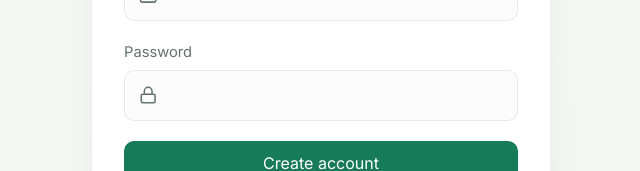
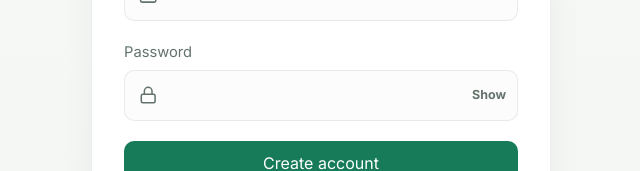
Before and after one commit to faizan-mern/Ai-expense-tracker, a React (Vite) app in the folder frontend/: page /register in a window 1280 px wide. Shown: the part 430-601 px from the top of the page, without its empty margins (319-959 px from the left). Built offline with nearby package versions, Linux system fonts and the light colour scheme; no server answers.

Commit message:
evaluation non-blocking  & show password funcnality

```diff
--- a/frontend/src/pages/LoginPage.jsx
+++ b/frontend/src/pages/LoginPage.jsx
@@ -11,6 +11,7 @@ export default function LoginPage() {
   const [form, setForm] = useState({ email: "", password: "" });
   const[error, setError] = useState("");
   const [isSubmitting, setIsSubmitting] = useState(false);
+  const [showPassword, setShowPassword] = useState(false);
 
   async function handleSubmit(event) {
     event.preventDefault();
@@ -63,10 +64,10 @@ export default function LoginPage() {
 
           <label>
             Password
-            <div className="input-wrapper">
+            <div className="input-wrapper input-wrapper--with-action">
               <Lock className="input-icon" />
               <input
-                type="password"
+                type={showPassword ? "text" : "password"}
                 value={form.password}
                 autoComplete="current-password"
                 onChange={(event) =>
@@ -74,6 +75,14 @@ export default function LoginPage() {
                 }
                 required
               />
+              <button
+                type="button"
+                onClick={() => setShowPassword((current) => !current)}
+                className="input-action-button"
+                aria-label={showPassword ? "Hide password" : "Show password"}
+              >
+                {showPassword ? "Hide" : "Show"}
+              </button>
             </div>
           </label>
 
--- a/frontend/src/pages/RegisterPage.jsx
+++ b/frontend/src/pages/RegisterPage.jsx
@@ -14,6 +14,7 @@ export default function RegisterPage() {
   });
   const [error, setError] = useState("");
   const[isSubmitting, setIsSubmitting] = useState(false);
+  const [showPassword, setShowPassword] = useState(false);
 
   async function handleSubmit(event) {
     event.preventDefault();
@@ -83,10 +84,10 @@ export default function RegisterPage() {
 
           <label>
             Password
-            <div className="input-wrapper">
+            <div className="input-wrapper input-wrapper--with-action">
               <Lock className="input-icon" />
               <input
-                type="password"
+                type={showPassword ? "text" : "password"}
                 value={form.password}
                 autoComplete="new-password"
                 onChange={(event) =>
@@ -95,6 +96,14 @@ export default function RegisterPage() {
                 minLength={6}
                 required
               />
+              <button
+                type="button"
+                onClick={() => setShowPassword((current) => !current)}
+                className="input-action-button"
+                aria-label={showPassword ? "Hide password" : "Show password"}
+              >
+                {showPassword ? "Hide" : "Show"}
+              </button>
             </div>
           </label>
 
--- a/frontend/src/styles.css
+++ b/frontend/src/styles.css
@@ -128,6 +128,10 @@ label {
   padding-left: 2.75rem;
 }
 
+.input-wrapper--with-action input {
+  padding-right: 3.25rem;
+}
+
 .input-icon {
   position: absolute;
   left: 0.95rem;
@@ -137,6 +141,30 @@ label {
   transform: translateY(-50%);
   color: var(--muted);
   pointer-events: none;
+}
+
+.input-action-button {
+  position: absolute;
+  right: 0.75rem;
+  top: 50%;
+  transform: translateY(-50%);
+  border: none;
+  background: transparent;
+  color: var(--muted);
+  font-size: 0.78rem;
+  font-weight: 700;
+  line-height: 1;
+  padding: 0;
+}
+
+.input-action-button:hover {
+  color: var(--accent-dark);
+}
+
+.input-action-button:focus-visible {
+  outline: 2px solid rgba(23, 123, 90, 0.45);
+  outline-offset: 3px;
+  border-radius: 4px;
 }
 
 .eyebrow,
```
Also changed, not shown: 2 other files (tests, documents, lock files or other folders).
